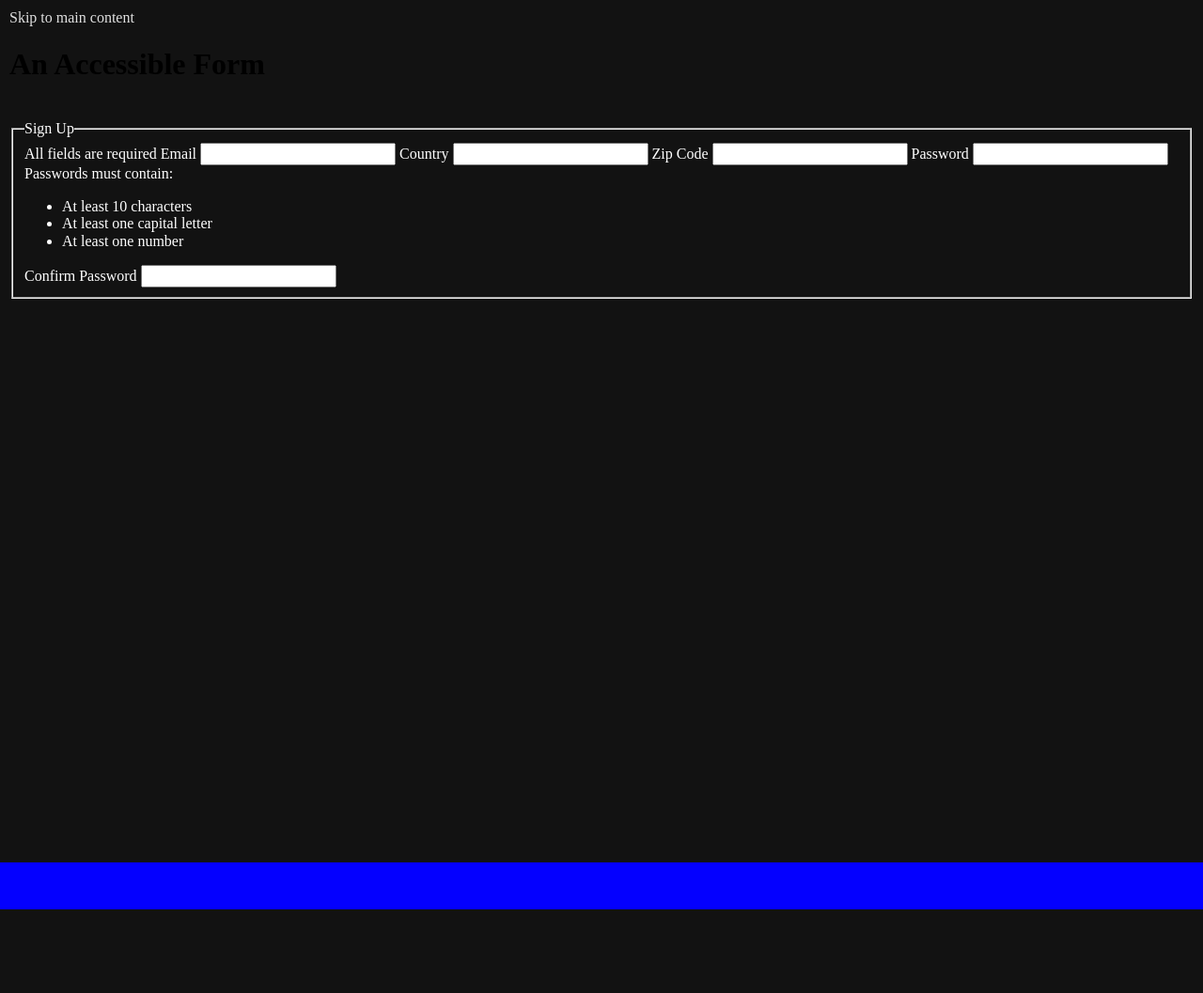
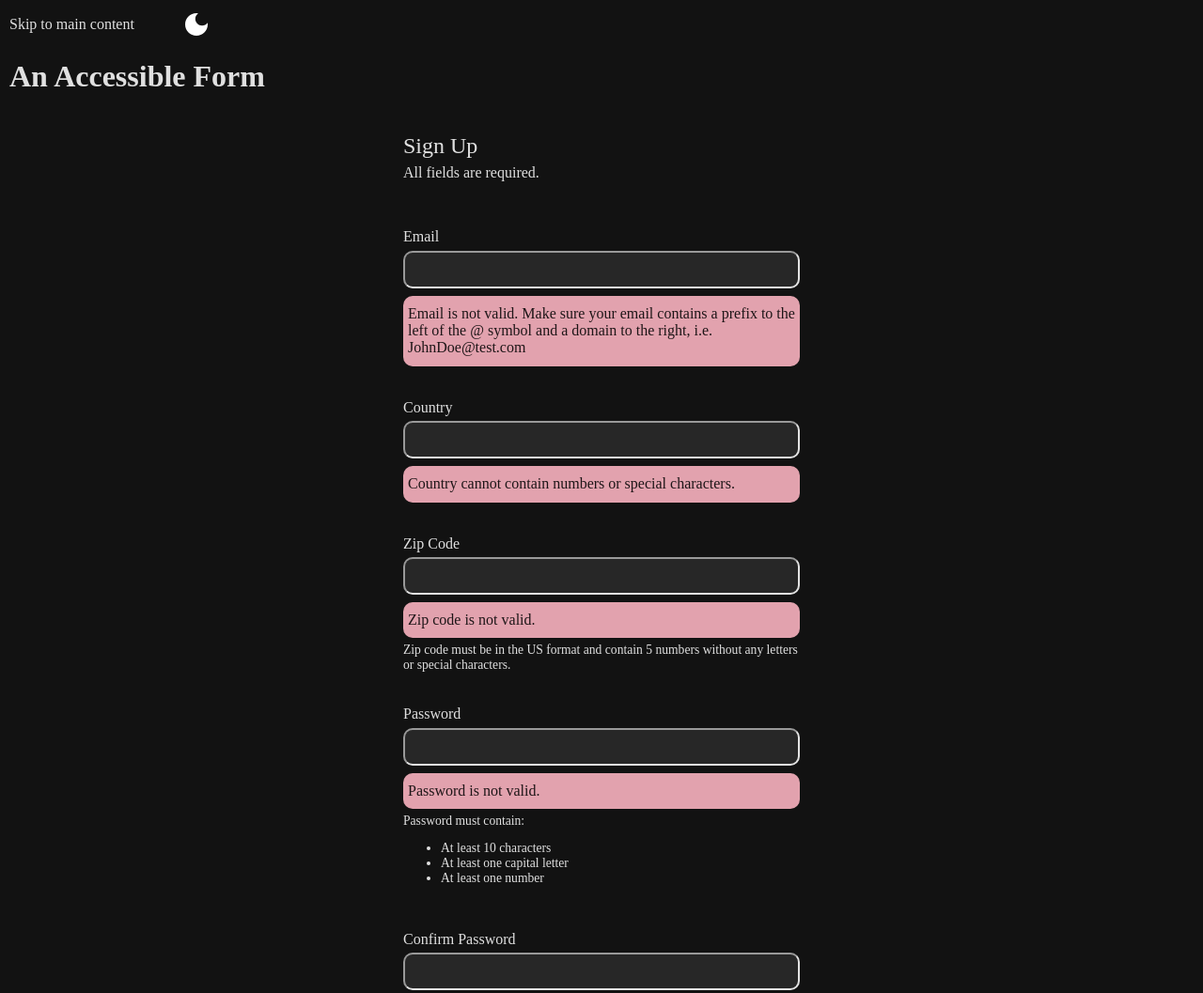
Before and after one commit to thatblindgeye/form-practice, a website built with webpack: page dist/index.html in a window 1280 px wide. Shown: the top 1057 px of the page at 94% size. Before the commit the page ends 968 px from the top, so only its background shows below. Built offline with nearby package versions, Linux system fonts and the light colour scheme.

Commit message:
Add styling for form

```diff
--- a/src/style.css
+++ b/src/style.css
@@ -21,6 +21,7 @@
   --color-secondary-var: ; /* 50-200 tonal range */
   /* backgrounds */
   --background-base: rgb(18, 18, 18);
+  --input-bg: rgb(39, 39, 39);
   /* elevation refs */
   --elevation-00dp: rgb(18, 18, 18); /* text btn, top app bar (rest), */
   --elevation-01dp: rgb(30, 30, 30); /* searchbar (rest), card (rest), switch */
@@ -34,16 +35,17 @@
   --elevation-24dp: rgb(56, 56, 56); /* dialogue */
   /* text */
   --text-primary: rgb(255, 255, 255, 0.87);
+  --text-invert: rgba(0, 0, 0, 0.87);
   /* borders */
   --border-primary: rgb(240, 240, 240);
   --focus: 2px dotted rgb(224, 224, 224);
   /* images */
-  --theme-toggle-icon: url("/dist/assets/images/icons/wb_sunny-white-24dp.svg");
+  --theme-toggle-icon: url("/dist/assets/images/icons/dark_mode-white-24dp.svg");
   /* misc */
-  --error: rgb(207, 102, 121);
-  --warning: rgb(255, 245, 157);
-  --success: rgb(165, 214, 167);
-  --info: rgb(144, 202, 249);
+  --error: rgb(226, 162, 174); /* black text */
+  --warning: rgb(255, 245, 157); /* black text */
+  --success: rgb(165, 214, 167); /* black text */
+  --info: rgb(144, 202, 249); /* black text */
 }
 
 :root[theme="light"] {
@@ -54,18 +56,20 @@
   --color-secondary-var: ; /* +/- 200 of primary */
   /* backgrounds */
   --background-base: rgb(240, 240, 240);
+  --input-bg: rgb(220, 220, 220);
   /* text */
   --text-primary: rgba(0, 0, 0, 0.87);
+  --text-invert: rgb(255, 255, 255, 0.87);
   /* borders */
   --border-primary: rgb(18, 18, 18);
   --focus: 2px dotted rgb(224, 224, 224);
   /* images */
-  --theme-toggle-icon: url("/dist/assets/images/icons/wb_sunny-black-24dp.svg");
+  --theme-toggle-icon: url("/dist/assets/images/icons/light_mode-black-24dp.svg");
   /* misc */
-  --error: rgb(176, 0, 32);
-  --warning: rgb(255, 235, 59);
-  --success: rgb(76, 175, 80);
-  --info: rgb(33, 150, 243);
+  --error: rgb(140, 0, 25); /* white text */
+  --warning: #ffeb3b; /* black text */
+  --success: rgb(76, 175, 80); /* black text */
+  --info: rgb(71, 167, 245); /* black text */
 }
 
 
@@ -77,6 +81,7 @@
 body {
   position: relative;
   background-color: var(--background-base);
+  color: var(--text-primary);
 }
 
 a {
@@ -92,25 +97,114 @@ header {
 }
 
 /* ========== accessibility ========== */
+#accessibility-container {
+  display: flex;
+  justify-content: space-between;
+  align-items: center;
+}
+
 #skip-to-main {
   color: var(--text-primary);
+}
+
+#theme-switch {
+  flex-shrink: 0;
+  display: inline-block;
+  width: 32px;
+  height: 32px;
+  background-image: var(--theme-toggle-icon);
+  background-position: center center;
+  background-repeat: no-repeat;
+  background-size: contain;
+}
+
+#theme-switch:hover {
+  cursor: pointer;
 }
 
 
 /* ========== main content ========== */
 #main {
   width: 100%;
-  height: 100vh;
   padding: 10px;
-  color: white;
 }
 
-.page-container {
-  text-align: left;
-  background: rgb(36, 126, 0);
-  color: rgb(252, 252, 252);
+form {
+  display: flex;
+  flex-direction: column;
   width: 100%;
-  height: 100vh;
+  max-width: 450px;
+  margin: auto;
+}
+
+fieldset {
+  border: none;
+}
+
+legend {
+  font-size: 1.5rem;
+}
+
+#form-requirements {
+  margin-bottom: 50px;
+}
+
+label {
+  display: inline-block;
+  width: 100%;
+}
+
+label:not(:first-of-type) {
+  margin-top: 35px;
+}
+
+input:not([type="submit"]) {
+  height: 2.5rem;
+  margin-top: 5px;
+  padding: 0 10px;
+  background-color: var(--input-bg);
+  color: var(--text-primary);
+  border: 2px inset var(--text-primary);
+  border-radius: 10px;
+}
+
+#form-requirements,
+input {
+  width: 100%;
+}
+
+form span {
+  display: inline-block;
+  width: 100%;
+}
+
+#zip-requirements,
+#password-requirements {
+  margin-top: 5px;
+  font-size: 0.85rem;
+}
+
+.form-error {
+  margin-top: 8px;
+  padding: 10px 5px;
+  background-color: var(--error);
+  color: var(--text-invert);
+  border-radius: 10px;
+}
+
+.invalid {
+  box-shadow: 0 0 0 2px var(--error);
+}
+
+input[type="submit"] {
+  width: 50%;
+  height: 3rem;
+  margin: 75px 25%;
+  border-radius: 20px;
+}
+
+input[type="submit"]:hover {
+  cursor: pointer;
 }
 
 
@@ -118,8 +212,6 @@ header {
 #lower-nav {
   width: 100%;
   height: 50px;
-  bottom: 0;
-  left: 0;
   background: rgb(4, 0, 255);
 }
 
@@ -128,6 +220,13 @@ header {
 }
 
 @media only screen and (min-width: 768px) {
+  #accessibility-container {
+    justify-content: flex-start;
+  }
+
+  #skip-to-main {
+    margin-right: 50px;
+  }
 }
 
 /* @media only screen and (min-width: 992px) {
--- a/webpack.config.js
+++ b/webpack.config.js
@@ -10,6 +10,9 @@ module.exports = {
     path: path.resolve(__dirname, "dist"),
   },
   // devtool: "inline-source-map",
+  watchOptions: {
+    aggregateTimeout: 10000,
+  },
   plugins: [
     new MiniCssExtractPlugin({
       filename: "style-prefixed.css"
```
Also changed, not shown: dist/index.html, dist/style-prefixed.css.
